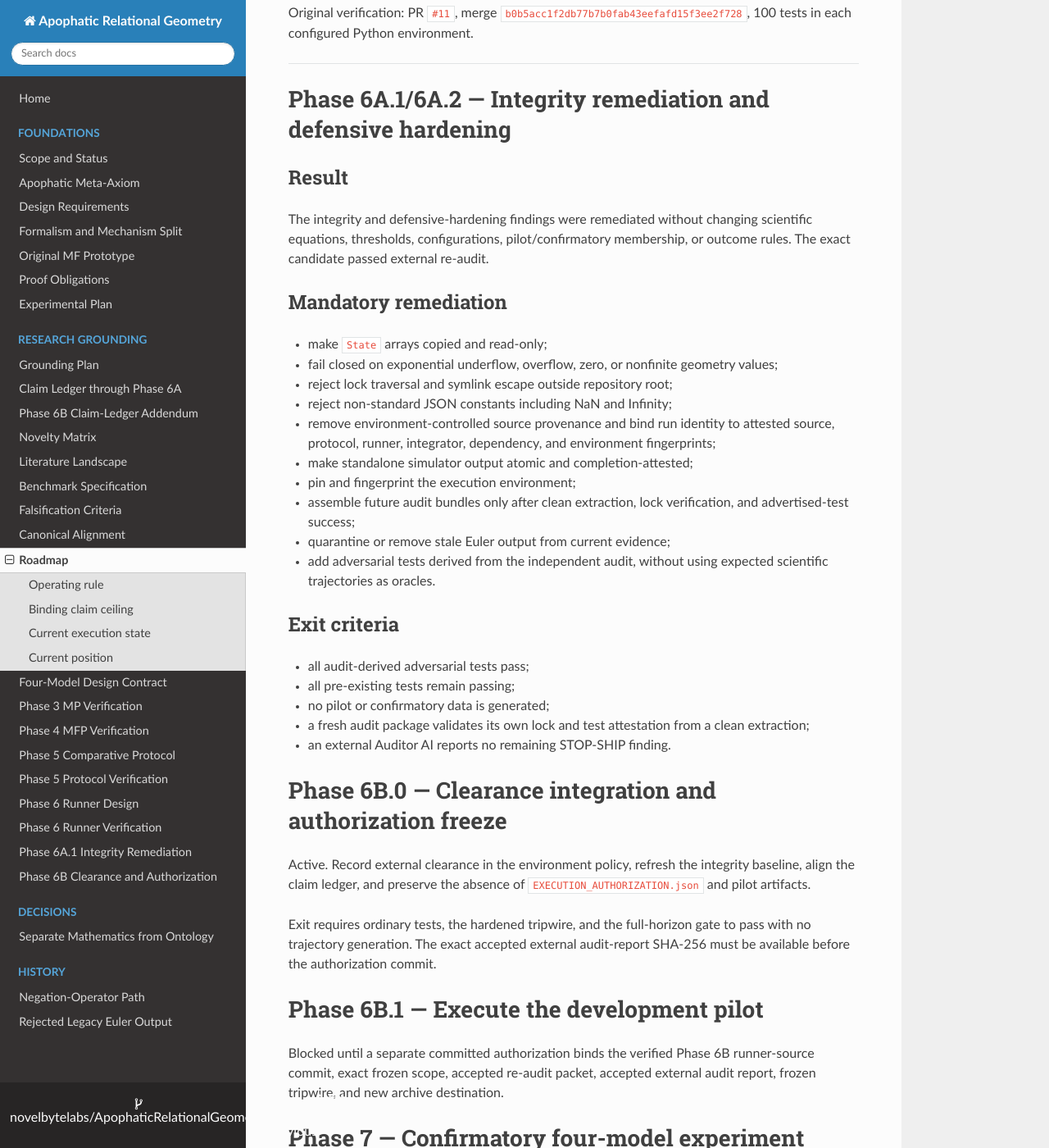
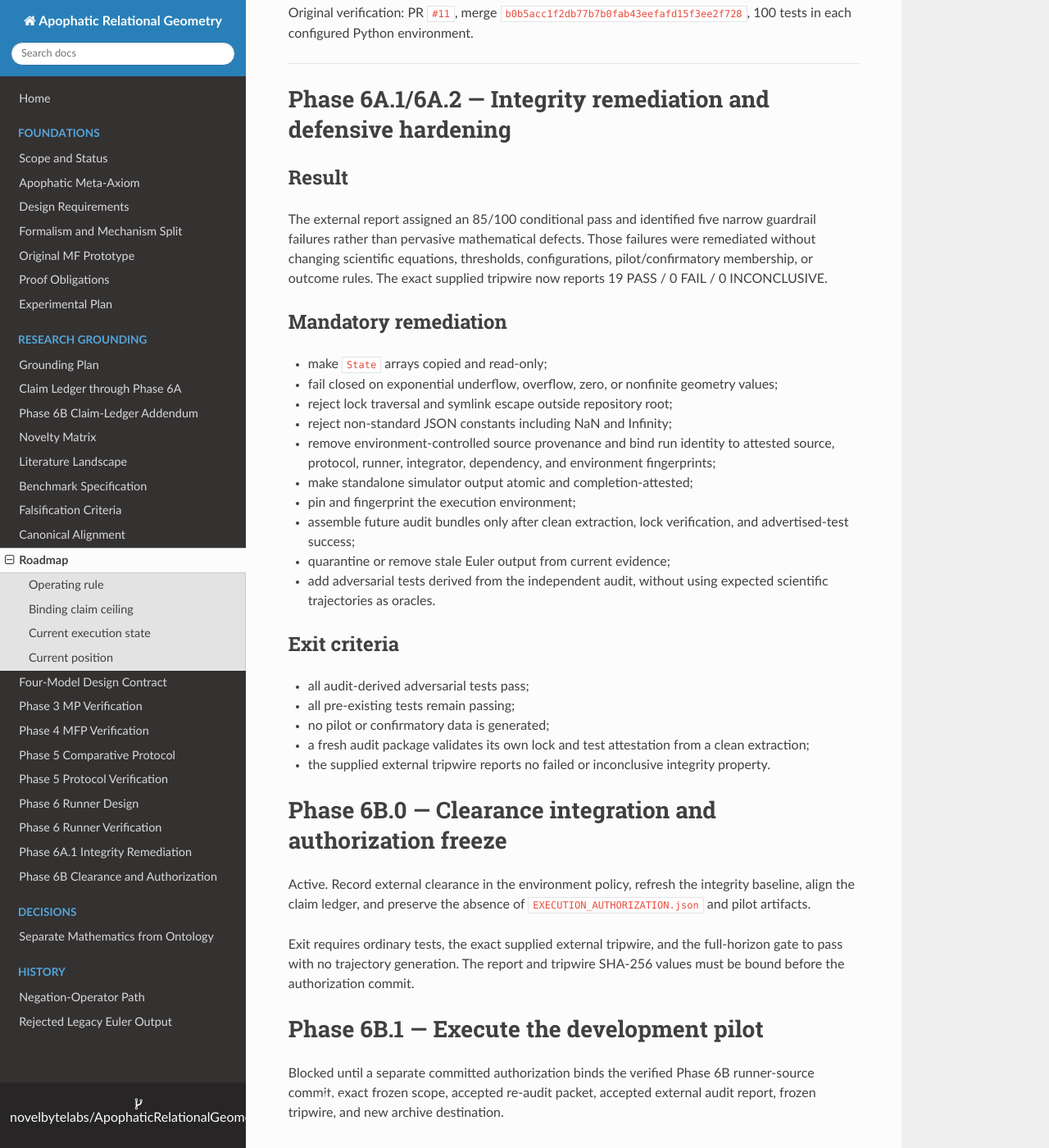
Before and after one commit to novelbytelabs/ApophaticRelationalGeometry, an MkDocs documentation site: the page built from docs/14_roadmap.md, in a window 1280 px wide and 1400 px high, scrolled down 2323 px. Shown: the whole window at 82% size. Built offline with MkDocs 1.6.1, drawn with Linux system fonts in a browser that asks for light colours; nearby versions of some CDN libraries; some of the changed text lies outside the part shown.

Commit message:
Advance roadmap through conditional-audit closure

```diff
--- a/docs/14_roadmap.md
+++ b/docs/14_roadmap.md
@@ -18,7 +18,7 @@
 
 $$
 \boxed{
-\text{Phase 6A.2 externally cleared};
+\text{Phase 6A.2 conditional findings remediated};
 \quad
 \text{Phase 6B.0 authorization preparation active};
 \quad
@@ -39,8 +39,8 @@
 | Phase 4 — Implement and verify $M_{FP}$ | COMPLETE | Combined model merged; 51 tests passed in each configured Python environment. |
 | Phase 5 — Freeze comparative experiment protocol | COMPLETE | Data-free protocol and executable decision rules frozen; 65 tests passed in each configured environment. |
 | Phase 6A — Implement pilot-only runner | COMPLETE | Runner and archive machinery implemented. |
-| Phase 6A.1/6A.2 — Integrity remediation and defensive hardening | COMPLETE / EXTERNALLY CLEARED | Exact candidate passed adversarial, full-horizon, and external re-audit gates. |
-| Phase 6B.0 — Clearance integration and authorization freeze | ACTIVE | Environment policy and integrity baseline are being aligned; no authorization or pilot data exists. |
+| Phase 6A.1/6A.2 — Integrity remediation and defensive hardening | COMPLETE / CONDITIONAL PASS | External report: 85/100 conditional pass; numerical core strong, five guardrail failures identified. |
+| Phase 6B.0 — Conditional-audit closure and authorization freeze | ACTIVE | Five demonstrated guardrail failures are remediated; supplied tripwire is 19/0/0; no authorization or pilot data exists. |
 | Phase 6B.1 — Execute development pilot | BLOCKED | Requires a committed authorization binding the exact accepted audit-report SHA-256 and archive destination. |
 | Phase 7 onward | BLOCKED | Confirmatory execution remains unauthorized. |
 
@@ -98,7 +98,7 @@
 
 ## Result
 
-The integrity and defensive-hardening findings were remediated without changing scientific equations, thresholds, configurations, pilot/confirmatory membership, or outcome rules. The exact candidate passed external re-audit.
+The external report assigned an 85/100 conditional pass and identified five narrow guardrail failures rather than pervasive mathematical defects. Those failures were remediated without changing scientific equations, thresholds, configurations, pilot/confirmatory membership, or outcome rules. The exact supplied tripwire now reports 19 PASS / 0 FAIL / 0 INCONCLUSIVE.
 
 ## Mandatory remediation
 
@@ -119,13 +119,13 @@
 - all pre-existing tests remain passing;
 - no pilot or confirmatory data is generated;
 - a fresh audit package validates its own lock and test attestation from a clean extraction;
-- an external Auditor AI reports no remaining STOP-SHIP finding.
+- the supplied external tripwire reports no failed or inconclusive integrity property.
 
 # Phase 6B.0 — Clearance integration and authorization freeze
 
 Active. Record external clearance in the environment policy, refresh the integrity baseline, align the claim ledger, and preserve the absence of `EXECUTION_AUTHORIZATION.json` and pilot artifacts.
 
-Exit requires ordinary tests, the hardened tripwire, and the full-horizon gate to pass with no trajectory generation. The exact accepted external audit-report SHA-256 must be available before the authorization commit.
+Exit requires ordinary tests, the exact supplied external tripwire, and the full-horizon gate to pass with no trajectory generation. The report and tripwire SHA-256 values must be bound before the authorization commit.
 
 # Phase 6B.1 — Execute the development pilot
 
@@ -149,4 +149,4 @@
 
 ## Immediate next action
 
-Complete Phase 6B.0 hosted verification without adding an execution authorization or generating trajectories. Then bind the exact accepted audit-report SHA-256 in a separate authorization commit before running the 50 frozen pilot configurations.
+Complete Phase 6B.0 hosted verification without generating trajectories. Merge the remediated runner, then create exactly one authorization-only commit binding the final runner tree, report, tripwire, frozen scope, and archive destination before running the 50 frozen pilot configurations.
```
